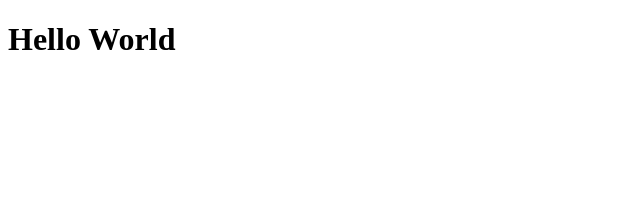
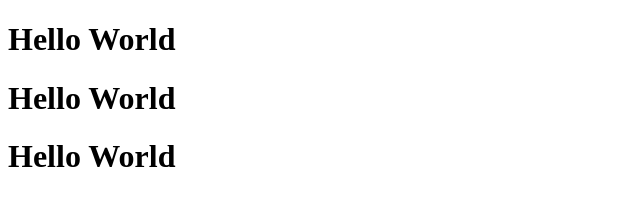
Before and after one commit to c-prem/Git-Folder, a plain HTML site: page Index.html in a window 1280 px wide. Shown: the whole page, without its empty margins (0-640 px from the left). Drawn offline with Linux system fonts and the light colour scheme.

Commit message:
added feature

```diff
--- a/Index.html
+++ b/Index.html
@@ -8,5 +8,6 @@
 </head>
 <body>
     <h1>Hello World</h1>
+    <h1>Hello World</h1> <h1>Hello World</h1>
 </body>
 </html>
```
